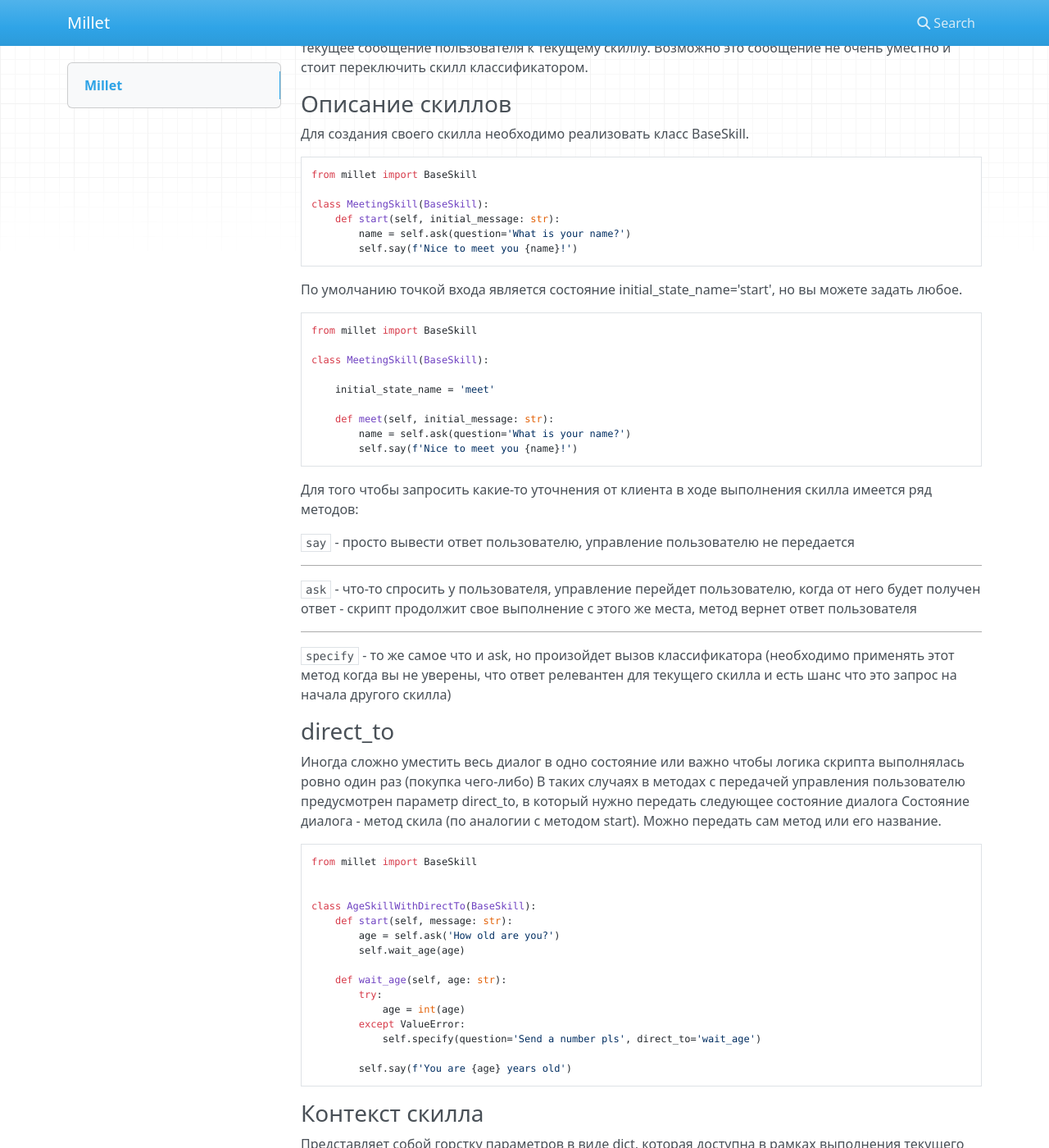
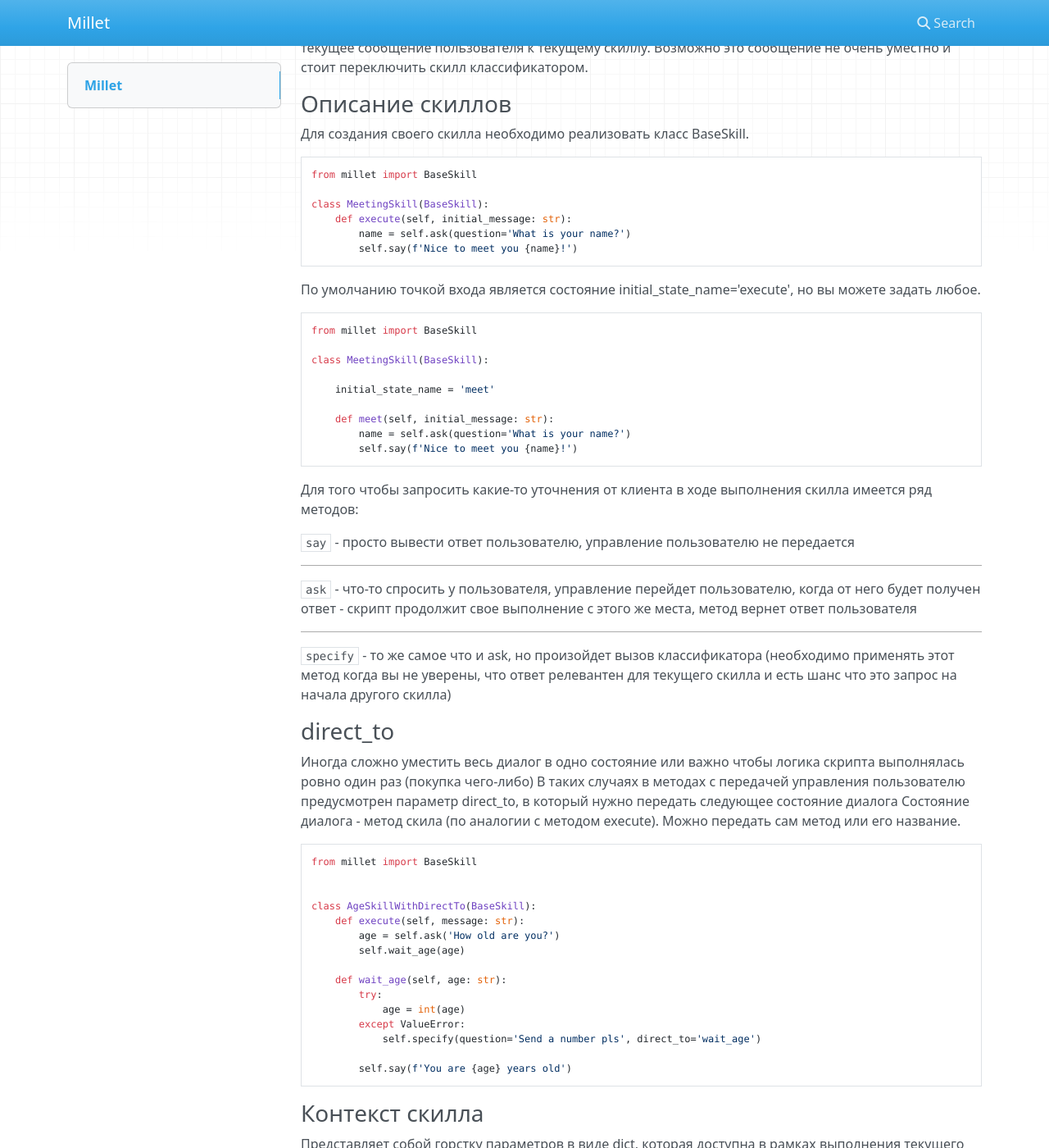
Before and after one commit to odryfox/millet, an MkDocs documentation site: the page built from docs/index.md, in a window 1280 px wide and 1400 px high, scrolled down 2193 px. Shown: the whole window at 82% size. Built offline with MkDocs 1.6.1, drawn with Linux system fonts in a browser that asks for light colours; nearby versions of some CDN libraries; some of the changed text lies outside the part shown.

Commit message:
Rename start -> execute

````diff
--- a/docs/index.md
+++ b/docs/index.md
@@ -22,7 +22,7 @@ def meeting_skill(message: str):
 from millet import BaseSkill
 
 class MeetingSkill(BaseSkill):
-    def start(self, initial_message: str):
+    def execute(self, initial_message: str):
         name = self.ask(question='What is your name?')
         self.say(f'Nice to meet you {name}!')
 ```
@@ -54,7 +54,7 @@ from millet import Agent, BaseSkill, BaseSkillClassifier
 
 
 class MeetingSkill(BaseSkill):
-    def start(self, initial_message: str):
+    def execute(self, initial_message: str):
         name = self.ask(question='What is your name?')
         self.say(f'Nice to meet you {name}!')
 
@@ -107,12 +107,12 @@ conversation = agent.conversation_with_user('100500')
 from millet import BaseSkill
 
 class MeetingSkill(BaseSkill):
-    def start(self, initial_message: str):
+    def execute(self, initial_message: str):
         name = self.ask(question='What is your name?')
         self.say(f'Nice to meet you {name}!')
 ```
 
-По умолчанию точкой входа является состояние initial_state_name='start', но вы можете задать любое.
+По умолчанию точкой входа является состояние initial_state_name='execute', но вы можете задать любое.
 
 ```python
 from millet import BaseSkill
@@ -140,14 +140,14 @@ class MeetingSkill(BaseSkill):
 ### direct_to
 Иногда сложно уместить весь диалог в одно состояние или важно чтобы логика скрипта выполнялась ровно один раз (покупка чего-либо)
 В таких случаях в методах с передачей управления пользователю предусмотрен параметр direct_to, в который нужно передать следующее состояние диалога
-Состояние диалога - метод скила (по аналогии с методом start). Можно передать сам метод или его название.
+Состояние диалога - метод скила (по аналогии с методом execute). Можно передать сам метод или его название.
 
 ```python
 from millet import BaseSkill
 
 
 class AgeSkillWithDirectTo(BaseSkill):
-    def start(self, message: str):
+    def execute(self, message: str):
         age = self.ask('How old are you?')
         self.wait_age(age)
 
@@ -170,7 +170,7 @@ from millet import BaseSkill
 
 
 class SkillWithContext(BaseSkill):
-    def start(self, message: str):
+    def execute(self, message: str):
         name = self.ask(question='What is your name?')
         self.context['name'] = name
         self.say(f'Nice to meet you {name}!')
@@ -214,7 +214,7 @@ class NumberSkill(BaseSkill):
         'random.randint',
     ]
 
-    def start(self, message: str):
+    def execute(self, message: str):
         number_expected = random.randint(0, 100)  # side function
         number_actual = int(self.ask('Whats number?'))
         if number_actual == number_expected:
@@ -241,7 +241,7 @@ class NumberSkill(BaseSkill):
         (Rand, 'rand'),
     ]
 
-    def start(self, message: str):
+    def execute(self, message: str):
         number_expected = Rand().rand()  # side method
         number_actual = int(self.ask('Whats number?'))
         if number_actual == number_expected:
@@ -263,7 +263,7 @@ class NumberSkill(BaseSkill):
         ('NumberSkill', 'rand'),
     ]
 
-    def start(self, message: str):
+    def execute(self, message: str):
         number_expected = self.rand()  # side self-method
         number_actual = int(self.ask('Whats number?'))
         if number_actual == number_expected:
````
Also changed, not shown: README.rst, site/index.html, 6 other files.
